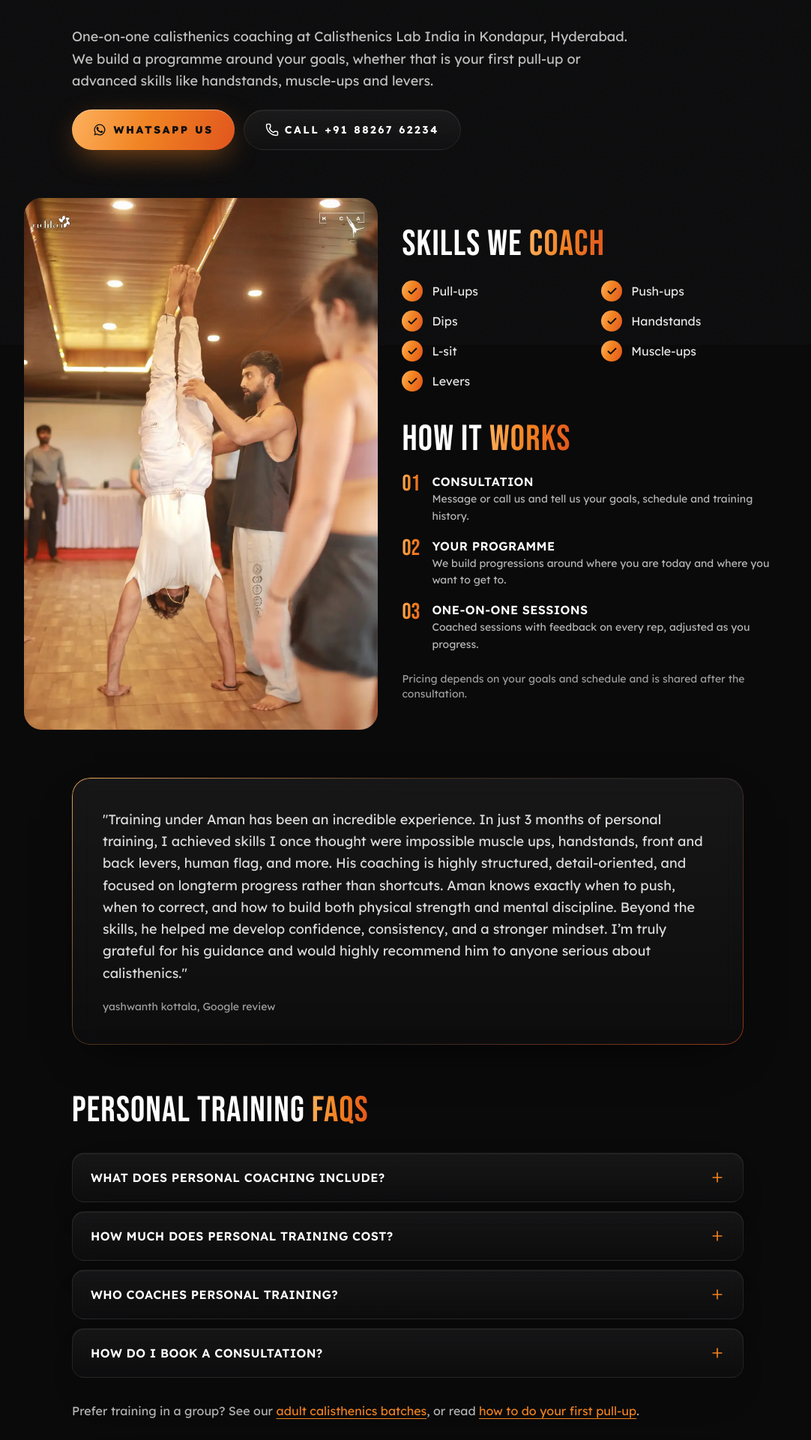
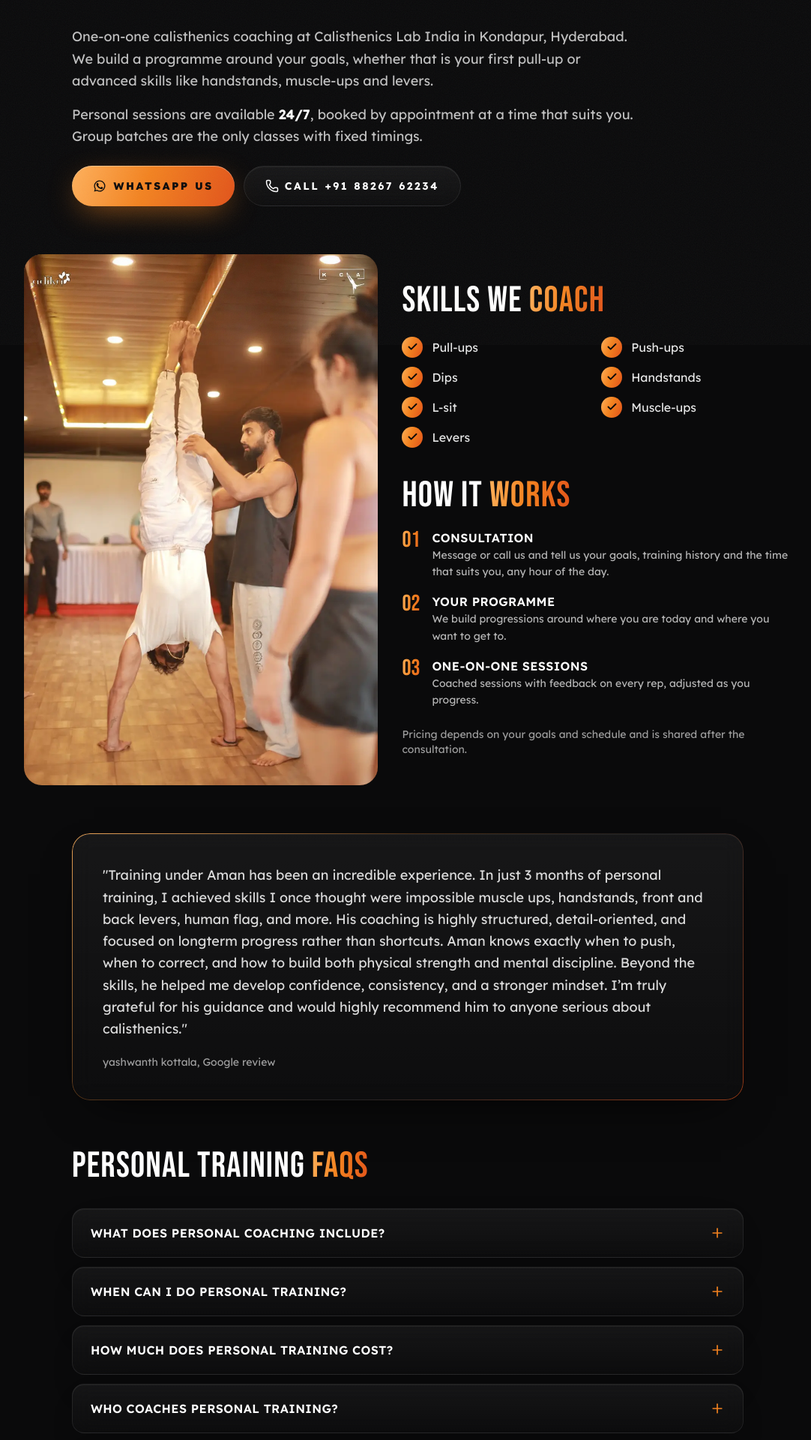
Before and after one commit to amanbisht133-ux/The-human-laboratory-, a React (Vite) app: page /personal-training in a window 1280 px wide. Shown: the part 340-2260 px from the top of the page at 75% size, without its empty margins (96-1178 px from the left). Built offline with nearby package versions, Linux system fonts and the light colour scheme; a web font is replaced by a local one.

Commit message:
Personal training: available 24/7 by appointment
Page copy, FAQ, meta description, llms.txt and Service hoursAvailable schema. Group batch timings unchanged.

Co-Authored-By: Claude Opus 5.5 <noreply@anthropic.com>
Claude-Session: https://claude.ai/code/session_01Pyg2yStityuwm9GTes9vbY

```diff
--- a/src/data/faqs.ts
+++ b/src/data/faqs.ts
@@ -10,7 +10,7 @@ export const homeFaqs: Faq[] = [
     },
     {
         q: 'What programs does Calisthenics Lab India offer?',
-        a: 'Adult calisthenics group batches from beginner to advanced (including weekend batches), one-on-one personal coaching, a kids calisthenics, gymnastics & parkour program, and yoga classes at The Yog Lab.',
+        a: 'Adult calisthenics group batches from beginner to advanced (including weekend batches), one-on-one personal coaching (available 24/7 by appointment), a kids calisthenics, gymnastics & parkour program, and yoga classes at The Yog Lab.',
     },
     {
         q: 'What are the calisthenics batch timings?',
@@ -79,6 +79,10 @@ export const personalTrainingFaqs: Faq[] = [
         a: 'One-on-one sessions with a programme built around your goals, whether that is your first pull-up or advanced skills like handstands, muscle-ups and levers.',
     },
     {
+        q: 'When can I do personal training?',
+        a: 'Any time, 24/7. Personal sessions are booked by appointment at a time that suits you, including early mornings, late nights and weekends. Only the group batches run at fixed timings (weekdays 6:30–9:30 AM and 6–9 PM).',
+    },
+    {
         q: 'How much does personal training cost?',
         a: 'Pricing depends on your goals and schedule, so we share it after a short consultation.',
     },
--- a/src/pages/PersonalTraining.tsx
+++ b/src/pages/PersonalTraining.tsx
@@ -27,6 +27,10 @@ export default function PersonalTraining() {
                     One-on-one calisthenics coaching at Calisthenics Lab India in Kondapur, Hyderabad. We build a programme
                     around your goals, whether that is your first pull-up or advanced skills like handstands, muscle-ups and levers.
                 </p>
+                <p>
+                    Personal sessions are available <strong className="text-white">24/7</strong>, booked by appointment at a time that
+                    suits you. Group batches are the only classes with fixed timings.
+                </p>
                 <ContactButtons message={WA_MESSAGE} className="pt-2" />
             </PageHero>
 
@@ -55,7 +59,7 @@ export default function PersonalTraining() {
                         <h2 className="mt-10 font-condensed uppercase text-4xl md:text-5xl tracking-wide">How it <span className="ember-text">works</span></h2>
                         <ol className="mt-5 space-y-4">
                             {[
-                                ['Consultation', 'Message or call us and tell us your goals, schedule and training history.'],
+                                ['Consultation', 'Message or call us and tell us your goals, training history and the time that suits you, any hour of the day.'],
                                 ['Your programme', 'We build progressions around where you are today and where you want to get to.'],
                                 ['One-on-one sessions', 'Coached sessions with feedback on every rep, adjusted as you progress.'],
                             ].map(([title, text], i) => (
--- a/src/seo/pages.ts
+++ b/src/seo/pages.ts
@@ -78,7 +78,7 @@ const monthlyOffer = (name: string, price: string) => ({
     priceSpecification: { '@type': 'UnitPriceSpecification', price: inr(price), priceCurrency: 'INR', unitText: 'month' },
 });
 
-function serviceSchema(opts: { id: string; name: string; serviceType: string; description: string; path: string; offers?: object[] }) {
+function serviceSchema(opts: { id: string; name: string; serviceType: string; description: string; path: string; offers?: object[]; hoursAvailable?: object[] }) {
     return {
         '@context': 'https://schema.org',
         '@type': 'Service',
@@ -90,6 +90,7 @@ function serviceSchema(opts: { id: string; name: string; serviceType: string; de
         provider: businessRef,
         areaServed: { '@type': 'City', name: 'Hyderabad' },
         ...(opts.offers ? { offers: opts.offers } : {}),
+        ...(opts.hoursAvailable ? { hoursAvailable: opts.hoursAvailable } : {}),
     };
 }
 
@@ -110,8 +111,14 @@ const personalCoachingService = serviceSchema({
     id: 'personal-coaching',
     name: 'Calisthenics personal coaching',
     serviceType: 'Personal training',
-    description: '1-on-1 calisthenics coaching in Kondapur, Hyderabad, planned around your goals, level and schedule. Fees are shared after a consultation.',
+    description: '1-on-1 calisthenics coaching in Kondapur, Hyderabad, available 24/7 by appointment and planned around your goals, level and schedule. Fees are shared after a consultation.',
     path: '/personal-training',
+    hoursAvailable: [{
+        '@type': 'OpeningHoursSpecification',
+        dayOfWeek: ['Monday', 'Tuesday', 'Wednesday', 'Thursday', 'Friday', 'Saturday', 'Sunday'].map(d => `https://schema.org/${d}`),
+        opens: '00:00',
+        closes: '23:59',
+    }],
 });
 
 const kidsService = serviceSchema({
@@ -216,7 +223,7 @@ const goaEventSchema = {
     ],
 };
 
-const UPDATED = '2026-11-10';
+const UPDATED = '2026-11-11';
 
 const corePages: PageMeta[] = [
     {
@@ -243,7 +250,7 @@ const corePages: PageMeta[] = [
         path: '/personal-training',
         name: 'Personal Training',
         title: 'Personal Calisthenics Training in Kondapur, Hyderabad',
-        description: 'One-on-one calisthenics coaching in Kondapur, Hyderabad for pull-ups, handstands, muscle-ups and levers. Book a consultation on WhatsApp or call us.',
+        description: 'One-on-one calisthenics coaching in Kondapur, Hyderabad, available 24/7 by appointment. Pull-ups, handstands, muscle-ups and levers. Book on WhatsApp.',
         h1: 'Personal Calisthenics Coaching in Hyderabad',
         image: '/images/goa/handstand.jpg',
         lastmod: UPDATED,
```
Also changed, not shown: public/llms.txt.
